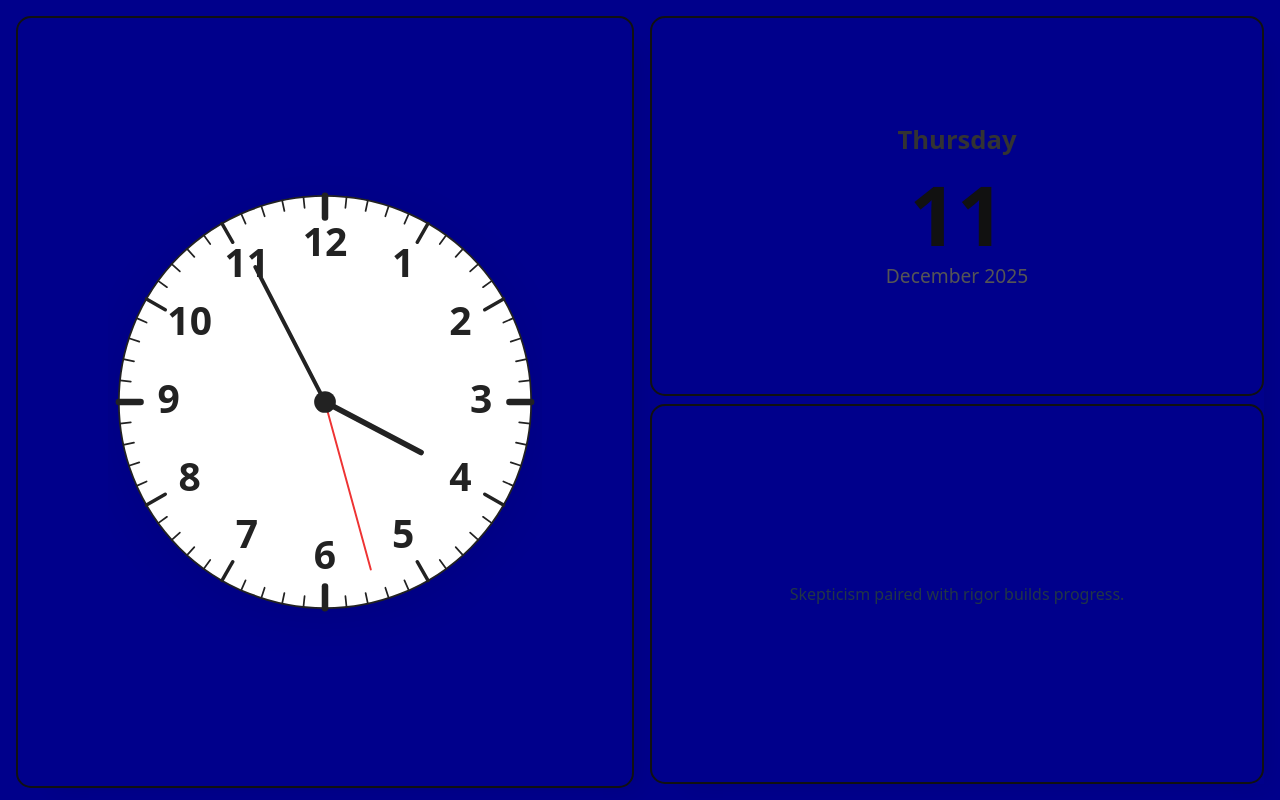
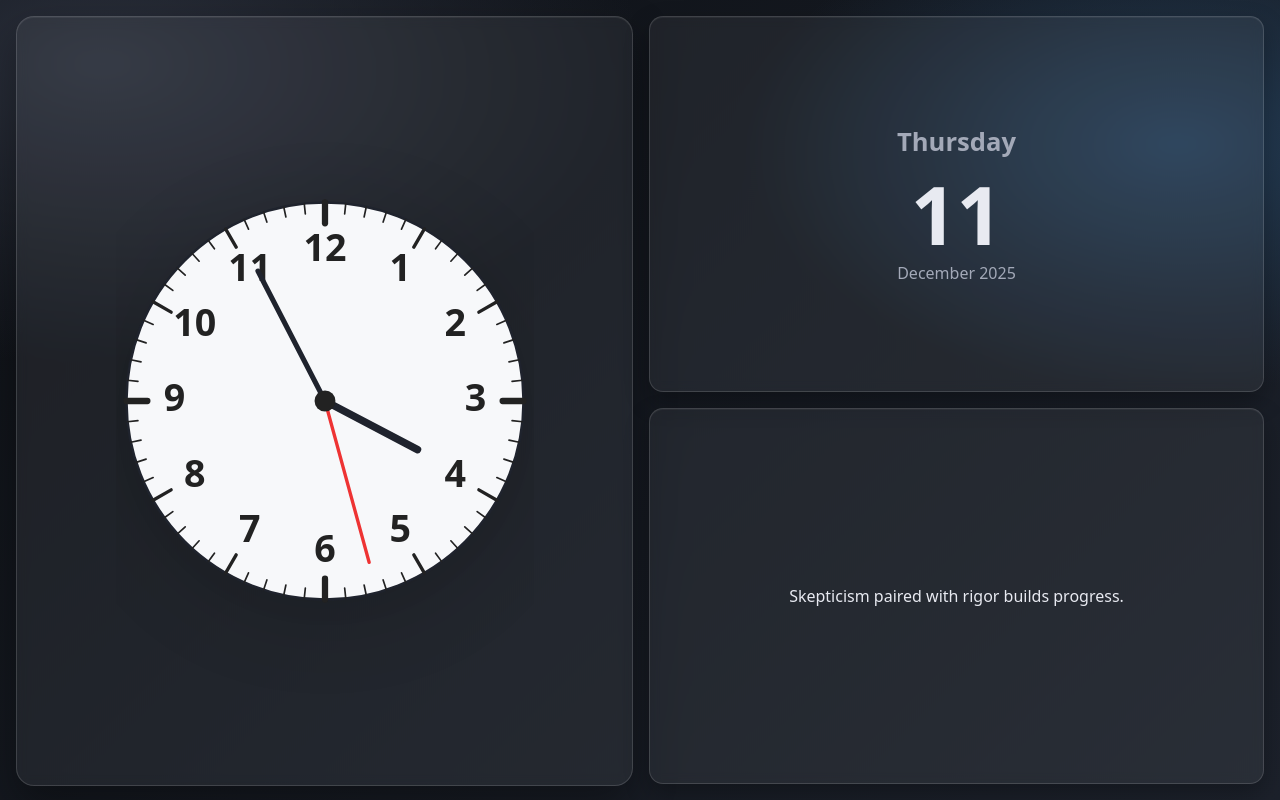
Before and after one commit to iliamosko/Clock-Dashboard, a React (Vite) app: page / in a window 1280 px wide. Built offline with nearby package versions, Linux system fonts and the light colour scheme.

Commit message:
Changed theme

```diff
--- a/src/App.css
+++ b/src/App.css
@@ -1,23 +1,43 @@
+/* Theme variables */
+:root {
+  --bg-0: #0e1116;
+  --bg-1: #151922;
+  --bg-2: #1c212b;
+  --accent: #e33;
+  /* primary accent */
+  --accent-2: #7dd3fc;
+  /* subtle cyan accent */
+  --surface: rgba(255, 255, 255, 0.06);
+  --surface-strong: rgba(255, 255, 255, 0.10);
+  --border: rgba(255, 255, 255, 0.14);
+  --text-1: #e8eaf1;
+  --text-2: #a3a9b8;
+  --ink: #1f232d;
+}
+
+/* Full-viewport root with sleek layered background */
 #app-root {
-  /* fill the viewport exactly, include padding in measurements */
   max-width: none;
   width: 100%;
   height: 100vh;
   margin: 0;
   padding: 1rem;
-  background-color: #e33;
   box-sizing: border-box;
   overflow: hidden;
+  background:
+    radial-gradient(900px 500px at 8% 8%, #2a2f3b 0%, transparent 60%),
+    radial-gradient(700px 400px at 92% 18%, #233c55 0%, transparent 62%),
+    linear-gradient(135deg, var(--bg-0), var(--bg-2));
 }
 
-/* ensure the document uses full viewport and has no default margins */
-html, body {
+/* Document sizing reset */
+html,
+body {
   height: 100%;
   width: 100%;
   margin: 0;
 }
 
-/* override base styles so root fills viewport and body doesn't center content */
 body {
   display: block;
   place-items: unset;
@@ -27,6 +47,7 @@ body {
   height: 100%;
 }
 
+/* Layout */
 .clock-container {
   display: flex;
   gap: 1rem;
@@ -35,26 +56,43 @@ body {
   height: 100%;
 }
 
-.left, .right {
-  box-shadow: 20px 16px 22px -18px rgba(0,0,0,0.1);
+/* Glass card (left panel only) */
+.left {
   flex: 1 1 50%;
   display: flex;
   align-items: stretch;
   justify-content: center;
   height: 100%;
   min-width: 0;
+  background: var(--surface);
+  border-radius: 18px;
+  border: 1px solid var(--border);
+  box-shadow:
+    0 18px 40px rgba(0, 0, 0, 0.35),
+    inset 0 1px 0 rgba(255, 255, 255, 0.06);
+  backdrop-filter: blur(6px);
+  align-items: center;
+  justify-content: center;
 }
 
-.left {
-  align-items: center;
-  justify-content: center;
-  border:#111 2px solid;
-  border-radius: 15px;
-}
 
 .right {
+  flex: 1 1 50%;
+  display: flex;
   flex-direction: column;
-  gap: 0.5rem;
+  align-items: stretch;
+  justify-content: center;
+  gap: 1rem;
+  /* spacing between cards */
+  height: 100%;
+  min-width: 0;
+  background: transparent;
+  /* container is transparent */
+  border: 0;
+  /* remove outer border to avoid seams */
+  box-shadow: none;
+  /* remove outer shadow */
+  backdrop-filter: none;
 }
 
 .right-top,
@@ -63,39 +101,31 @@ body {
   display: flex;
   align-items: center;
   justify-content: center;
-  border:#111 2px solid;
-  border-radius: 15px;
+  border-radius: 14px;
   min-width: 0;
-}
-
-.right-top {
+  background: var(--surface);
+  border: 1px solid var(--border);
+  box-shadow:
+    0 10px 24px rgba(0, 0, 0, 0.28),
+    inset 0 1px 0 rgba(255, 255, 255, 0.05);
+  backdrop-filter: blur(6px);
   padding: 1rem;
 }
 
-.right-bottom {
-  padding: 1rem;
-}
+/* Removed duplicate block with broken comments */
 
+/* Content placeholders */
 .placeholder {
   width: 100%;
   height: 100%;
   display: flex;
   align-items: center;
   justify-content: center;
-
-  border-radius: 8px;
+  border-radius: 10px;
+  color: var(--text-1);
 }
 
-/* .left {
-  display: table-cell;
-  min-width: 50%;
-}
-.right {
-  display: table-cell;
-  width: 100%;
-  vertical-align: top;
-} */
-
+/* Analog clock wrapper */
 .analog-wrapper {
   width: 100%;
   max-width: none;
@@ -103,12 +133,12 @@ body {
   align-items: center;
   justify-content: center;
   height: 100%;
-  padding: 0.5rem;
+  padding: 1rem;
   box-sizing: border-box;
 }
 
+/* SVG sizing */
 .analog-clock {
-  /* constrain to available area; scale by height to keep circle large */
   max-width: 100%;
   max-height: 100%;
   width: auto;
@@ -116,71 +146,87 @@ body {
   display: block;
 }
 
-/* responsive tick labels inside the SVG */
-.analog-clock .tick-label {
-  font-size: clamp(12px, 3.2vw, 34px);
-  font-weight: 700;
-  fill: #222;
+/* Clock visuals */
+.clock-face {
+  fill: #f7f8fa;
+  stroke: #1f232d;
+  stroke-width: 1.2;
+  filter: drop-shadow(0 8px 18px rgba(0, 0, 0, 0.18));
 }
 
-.clock-face {
-  fill: #ffffff;
-  stroke: #222;
-  stroke-width: 0.8;
-  filter: drop-shadow(0 4px 10px rgba(0,0,0,0.08));
+/* Numbers inside the SVG */
+.clock-number {
+  font-family: Inter, Segoe UI, system-ui, -apple-system, Arial, sans-serif;
+  font-size: clamp(14px, 2.6vw, 20px);
+  font-weight: 700;
+  fill: #1f232d;
 }
 
+/* Hands */
 .hand {
   stroke-linecap: round;
-  stroke: #222;
-}
-.hand.hour {
-  stroke-width: 2.6;
-}
-.hand.minute {
-  stroke-width: 1.8;
-}
-.hand.second {
-  stroke: #e33;
-  stroke-width: 0.9;
-}
-.hub {
-  fill: #222;
+  stroke: #1f232d;
 }
 
+.hand.hour {
+  stroke-width: 3.6;
+}
+
+.hand.minute {
+  stroke-width: 2.4;
+}
+
+.hand.second {
+  stroke: var(--accent);
+  stroke-width: 1.6;
+}
+
+/* Hub */
+.hub {
+  fill: #1f232d;
+}
+
+/* Date widget refinement */
 .date-widget {
   text-align: center;
   padding: 1rem;
+  color: var(--text-1);
 }
+
 .day-name {
-  font-size: 1.6rem;
-  color: #333;
+  font-size: clamp(1.2rem, 2.1vw, 1.6rem);
+  color: var(--text-2);
   font-weight: 600;
 }
+
 .date-large {
   margin-top: 0.8rem;
   display: flex;
   flex-direction: column;
   align-items: center;
 }
+
 .day-num {
-  font-size: 5.2rem;
+  font-size: clamp(3.4rem, 7vw, 5rem);
   line-height: 1;
-  font-weight: 700;
-  color: #111;
+  font-weight: 800;
+  color: var(--text-1);
 }
+
 .month-year {
-  font-size: 1.2rem;
-  color: #555;
+  font-size: 1rem;
+  color: var(--text-2);
   margin-top: 0.4rem;
 }
 
+/* Responsive */
 @media (max-width: 720px) {
   .clock-container {
     flex-direction: column;
     height: auto;
   }
+
   .day-num {
-    font-size: 4rem;
+    font-size: 3.6rem;
   }
 }
--- a/src/utils/colorPickerService.ts
+++ b/src/utils/colorPickerService.ts
@@ -16,7 +16,7 @@ function determineHourOfDay(): number {
 export function determineDimColor(): string {
   const hour = determineHourOfDay()
   if (hour >= 7 && hour < 19) {
-    return "lightyellow"
+    return "brown"
   } else {
     return "darkblue"
   }
```
Also changed, not shown: src/App.tsx (+4 -5 lines).
